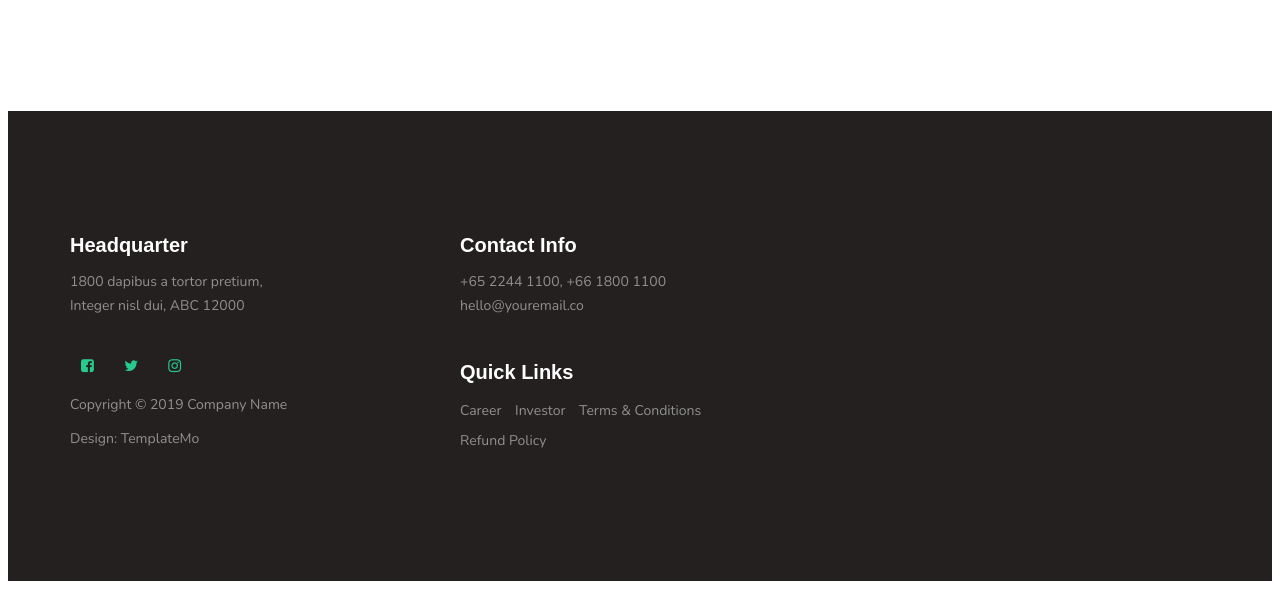
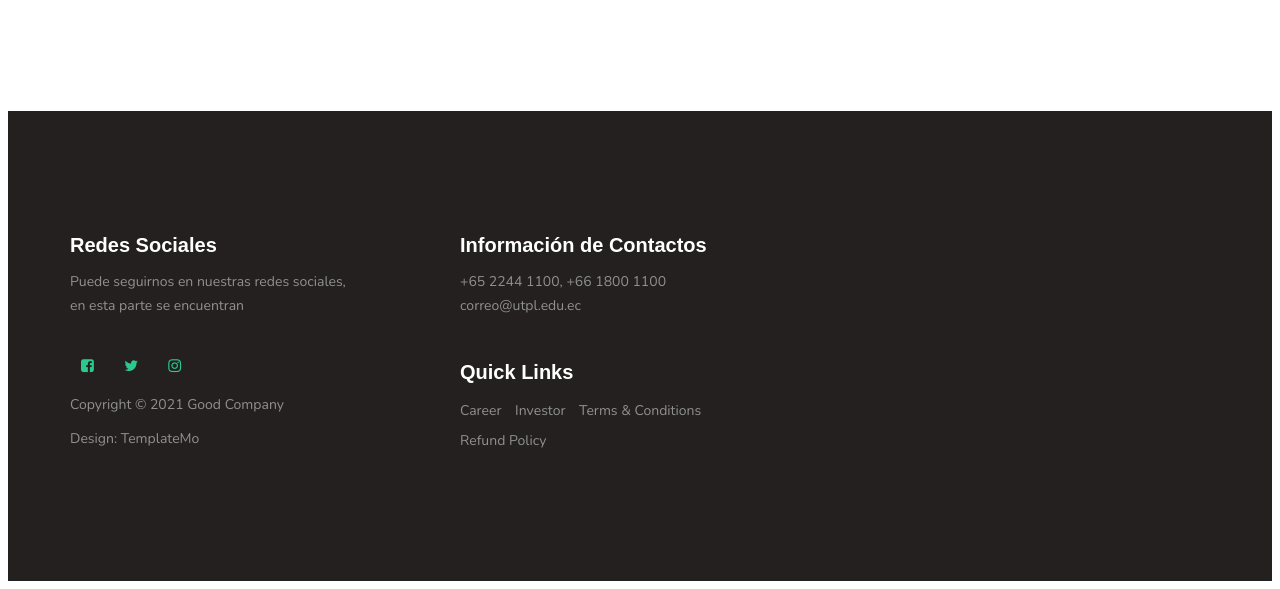
Before and after one commit to jjyanangomez/Fomentando-Buenas-Practicas-Empresas-ECU, a PHP site: page /Encuesta.html in a window 1280 px wide. Shown: the part 611-1200 px from the top of the page. Run offline with PHP 8.4, Linux system fonts and the light colour scheme; some web fonts are replaced.

Commit message:
Corrección en el css, encuesta y atributo telefono

```diff
--- a/Encuesta.html
+++ b/Encuesta.html
@@ -107,10 +107,10 @@
                     <div class="col-md-4 col-sm-6">
                          <div class="footer-info">
                               <div class="section-title">
-                                   <h2>Headquarter</h2>
+                                   <h2>Redes Sociales</h2>
                               </div>
                               <address>
-                                   <p>1800 dapibus a tortor pretium,<br> Integer nisl dui, ABC 12000</p>
+                                   <p>Puede seguirnos en nuestras redes sociales,<br> en esta parte se encuentran</p>
                               </address>
 
                               <ul class="social-icon">
@@ -120,7 +120,7 @@
                               </ul>
 
                               <div class="copyright-text">
-                                   <p>Copyright &copy; 2019 Company Name</p>
+                                   <p>Copyright &copy; 2021 Good Company</p>
 
                                    <p>Design: TemplateMo</p>
                               </div>
@@ -130,11 +130,11 @@
                     <div class="col-md-4 col-sm-6">
                          <div class="footer-info">
                               <div class="section-title">
-                                   <h2>Contact Info</h2>
+                                   <h2>Información de Contactos</h2>
                               </div>
                               <address>
                                    <p>+65 2244 1100, +66 1800 1100</p>
-                                   <p><a href="mailto:youremail.co">hello@youremail.co</a></p>
+                                   <p><a href="Correo@utpl.edu.ec">correo@utpl.edu.ec</a></p>
                               </address>
 
                               <div class="footer_menu">
--- a/css/templatemo-style.css
+++ b/css/templatemo-style.css
@@ -122,8 +122,8 @@ https://templatemo.com/tm-516-known
     border-radius: 150%;
     text-align: center;
     padding: 3em;
-    width: 500px;
-    height: 500px;
+    width: 550px;
+    height: 550px;
   }
 
   .entry-form h2 {
--- a/index.html
+++ b/index.html
@@ -431,6 +431,7 @@ https://templatemo.com/tm-516-known
                                    <input type="text" name="nombre Empresa" class="form-control" placeholder="Nombre de la empresa" required="">
                                    <input type="text" name="agente Supremo" class="form-control" placeholder="Nombre del Agente Supremo" required="">
                                    <input type="email" name="email" class="form-control" placeholder="Email" required="">
+                                   <input type="text" name="telefono" class="form-control" placeholder="Teléfono" required="">
                                    <select type ="select" name="Provincia" class="form-control">
                                     <option value="Loja">Loja</option>
                                     <option value="Cuenca">Cuenca</option>
```
